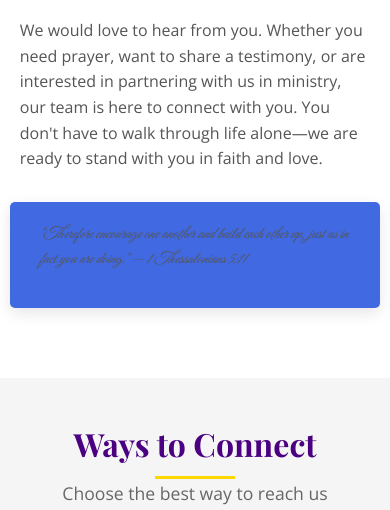
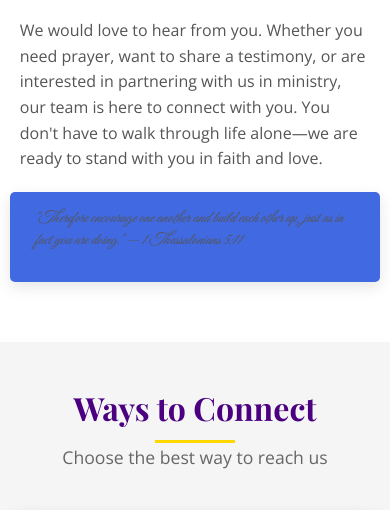
Before and after one commit to doubleO-G/FOB, a website: page contact.html in a window 390 px wide. Shown: the part 348-858 px from the top of the page. Drawn offline with nearby package versions, Linux system fonts and the light colour scheme.

Commit message:
Updated give.html

```diff
--- a/contact.html
+++ b/contact.html
@@ -653,6 +653,17 @@
             .social-icons {
                 justify-content: center;
             }
+
+            .scripture-banner {
+                padding: 15px;
+                margin: 20px 0;
+                font-size: 1.1rem;
+            }
+
+            .scripture-quote-elegant {
+                font-size: 1.2rem;
+                line-height: 1.4;
+            }
         }
     </style>
 </head>
```
Also changed, not shown: give.html (+11 -0 lines).
